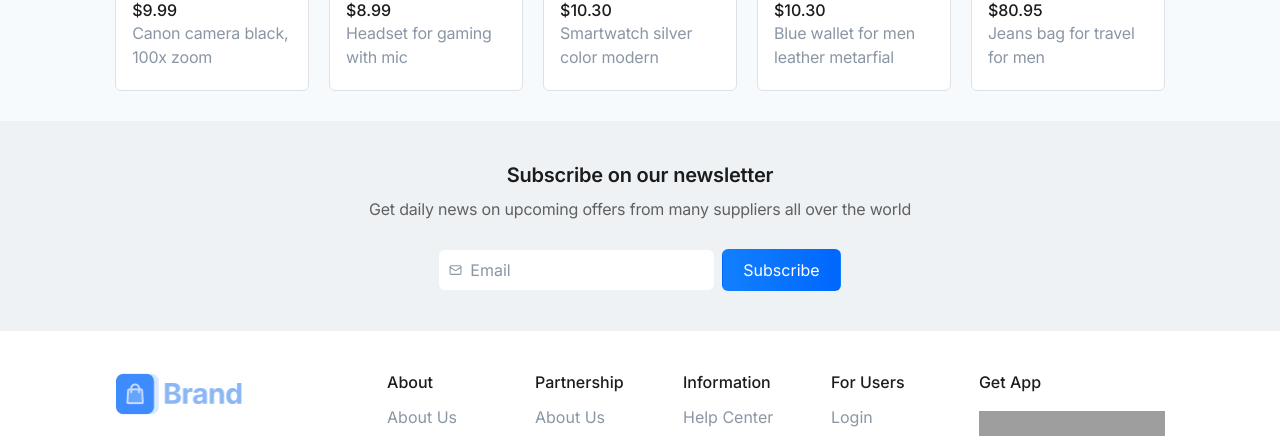
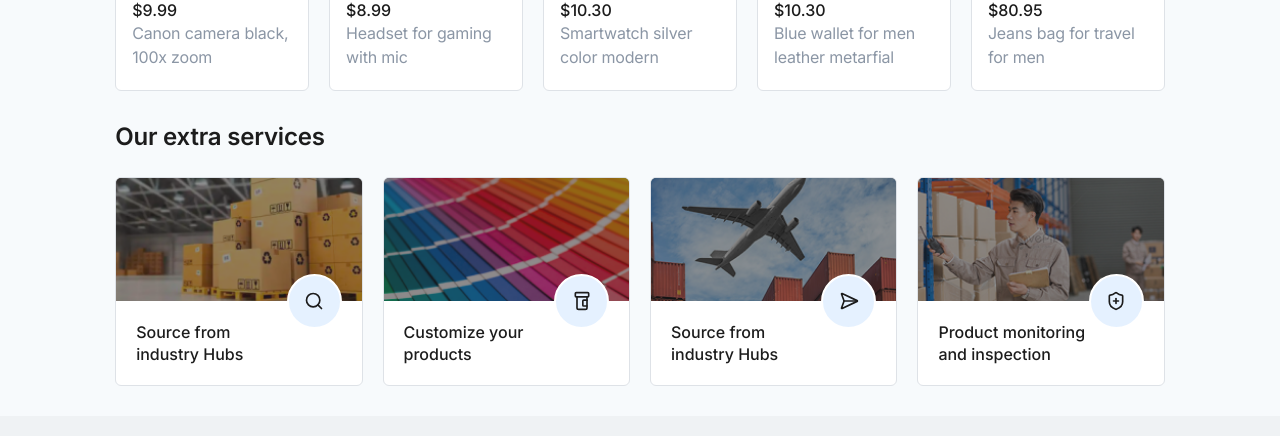
Before and after one commit to aliiashraf777/1rts-brand-ecom-app, a React (Vite) app: page / in a window 1280 px wide. Shown: the part 2320-2756 px from the top of the page. Built offline with nearby package versions, Linux system fonts and the light colour scheme; grey boxes are pictures that could not be loaded.

Commit message:
feat(services): services section add

```diff
--- /dev/null
+++ b/src/components/common/SectionHeading.tsx
@@ -0,0 +1,18 @@
+import React from 'react'
+
+type Props = {
+    heading: string,
+    className?: string,
+}
+
+const SectionHeading = ({ heading, className }: Props) => {
+    return (
+        <h3
+            className={`heading-h4 sm:heading-h3 pb-6 ${className || ""}`
+            }>
+            {heading}
+        </h3>
+    )
+}
+
+export default SectionHeading
--- a/src/components/home/RecommendedProducts.tsx
+++ b/src/components/home/RecommendedProducts.tsx
@@ -1,6 +1,7 @@
 import { productsData } from "@/data/productsData"
 import SectionContainer from "../common/SectionContainer"
 import { Link } from "react-router"
+import SectionHeading from "../common/SectionHeading"
 
 type Props = {}
 
@@ -8,9 +9,9 @@ const RecommendedProducts = (props: Props) => {
   return (
     <SectionContainer sectionClass="mb-section-30">
       <div className="px-2.5 md:px-0">
-        <h3 className="heading-h3 pb-6">
-          Recommended items
-        </h3>
+        <SectionHeading
+          heading="Recommended items"
+        />
 
         <div className="flex-1 min-w-0">
           <div
--- /dev/null
+++ b/src/components/home/ServicesCards.tsx
@@ -0,0 +1,60 @@
+import { servicesData } from "@/data/servicesData"
+import SectionContainer from "../common/SectionContainer"
+import SectionHeading from "../common/SectionHeading"
+import { Link } from "react-router"
+
+type Props = {}
+
+const ServicesCards = (props: Props) => {
+  return (
+    <SectionContainer sectionClass="mb-section-30">
+      <div className="px-2.5 md:px-0">
+        <SectionHeading
+          heading="Our extra services"
+        />
+
+        <div className="flex flex-wrap gap-section">
+          {servicesData.map((item, idx) => {
+
+            const Icon = item.icon;
+
+            return (
+              <Link
+                to={item.categoryLink}
+                key={`${item.title}-${idx}`}
+                className="group flex flex-col overflow-hidden bg-white flex-1 border border-gray-300 rounded-card overflow-hidden transition-transform duration-300 ease-in-out hover:shadow-card hover:-translate-y-1
+                basis-full sm:basis-[calc(50%-0.75rem)] xl:basis-[calc(25%-1.125rem)]
+                "
+              >
+                {/* image */}
+                <div className="bg-black/85 relative aspect-2/1 overflow-hiddenx">
+                  <img
+                    src={item.image}
+                    alt={item.image}
+                    className="w-full h-full object-cover"
+                  />
+
+                  <div className="w-[55px] h-[55px] grid place-items-center rounded-full border-2 border-white bg-primary-light absolute -bottom-7 right-5 z-10">
+                    <Icon
+                      className="w-5 h-5"
+                    />
+                  </div>
+                </div>
+
+                {/* text */}
+                <div className="w-full p-5">
+                  <p className="txt-body-title whitespace-pre-line">
+                    {item.title}
+                  </p>
+                </div>
+
+              </Link>
+            )
+          })}
+        </div>
+      </div>
+    </SectionContainer>
+  )
+}
+
+export default ServicesCards
--- /dev/null
+++ b/src/data/servicesData.tsx
@@ -0,0 +1,36 @@
+import { service1, service2, service3, service4 } from "@/assets";
+import { PillBottle, Search, SendHorizontal, ShieldPlus, type LucideIcon } from "lucide-react";
+
+export interface IservicesDataItem {
+    title: string,
+    image: string,
+    icon: LucideIcon,
+    categoryLink: string,
+}
+
+export const servicesData: IservicesDataItem[] = [
+    {
+        title: `Source from \n industry Hubs`,
+        image: service1,
+        icon: Search,
+        categoryLink: "/",
+    },
+    {
+        title: `Customize your \n products`,
+        image: service2,
+        icon: PillBottle,
+        categoryLink: "/",
+    },
+    {
+        title: `Source from \n industry Hubs`,
+        image: service3,
+        icon: SendHorizontal,
+        categoryLink: "/",
+    },
+    {
+        title: `Product monitoring \n and inspection`,
+        image: service4,
+        icon: ShieldPlus,
+        categoryLink: "/",
+    },
+]
--- a/src/pages/Home.tsx
+++ b/src/pages/Home.tsx
@@ -3,6 +3,7 @@ import Deals from "@/components/home/Deals"
 import OutdoorCategories from "@/components/home/OutdoorCategories"
 import QuoteForm from "@/components/home/QuoteForm"
 import RecommendedProducts from "@/components/home/RecommendedProducts"
+import ServicesCards from "@/components/home/ServicesCards"
 import { gadgetsData, outdoorData } from "@/data/outdoorData"
 import Hero from "@/screens/Hero"
 
@@ -35,6 +36,8 @@ const Home = (props: Props) => {
             <QuoteForm />
 
             <RecommendedProducts />
+
+            <ServicesCards />
         </div>
     )
 }
```
